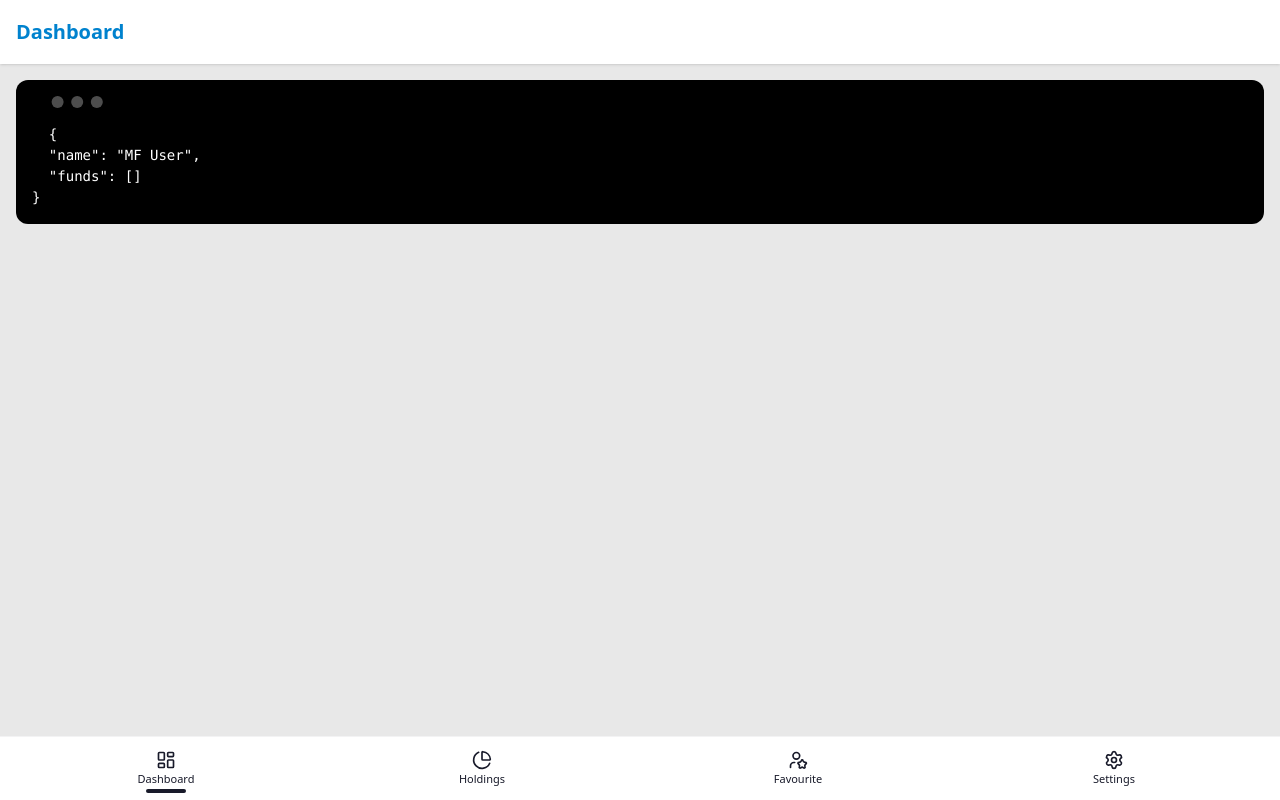
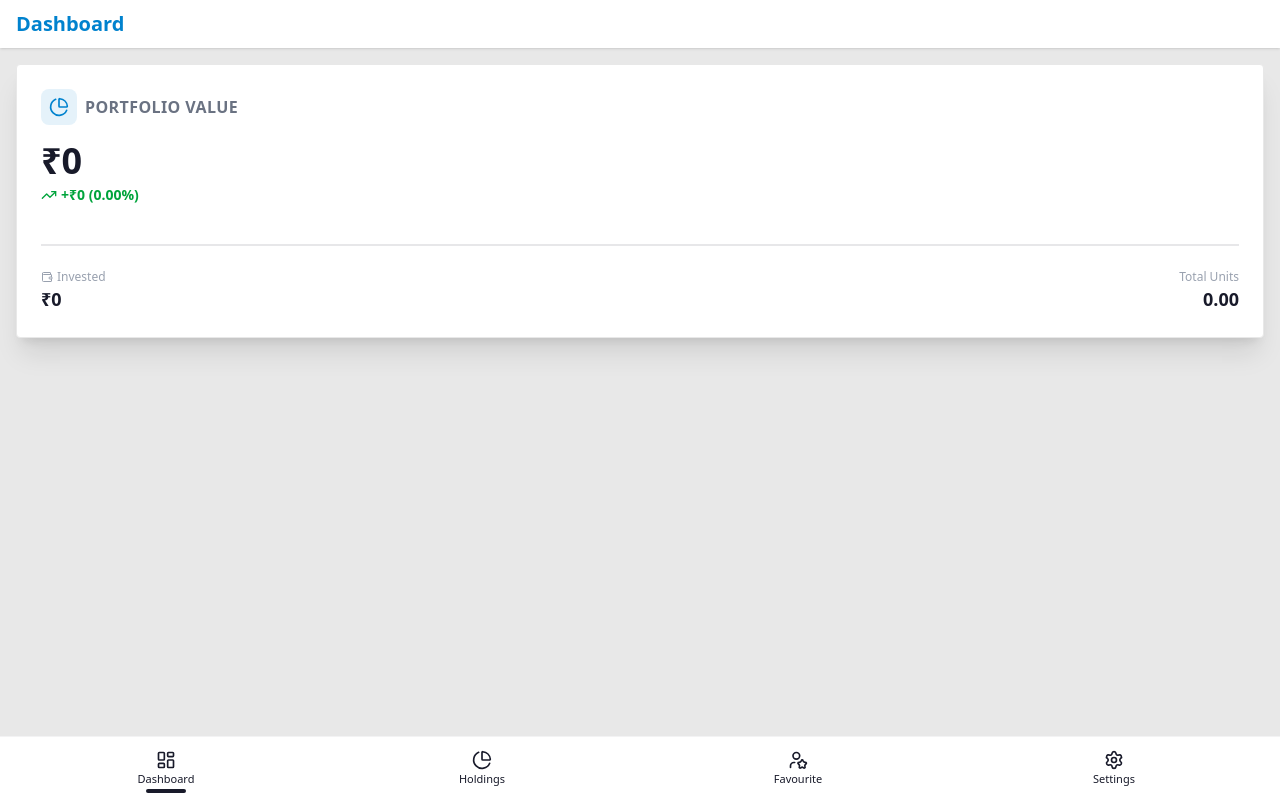
Before and after one commit to ajayg415/my-mf-app, a React (Vite) app: page / in a window 1280 px wide. Built offline with nearby package versions, Linux system fonts and the light colour scheme.

Commit message:
updated dashboard

```diff
--- a/src/components/AppLayout.jsx
+++ b/src/components/AppLayout.jsx
@@ -19,7 +19,7 @@ const MainLayout = () => {
     <section className="w-full h-screen flex flex-col bg-base-200 overflow-hidden">
 
       {/* 2. Header: 'shrink-0' ensures it never collapses. removed 'fixed' */}
-      <div className="shrink-0 z-50 bg-base-100 shadow-sm h-16 flex items-center px-4 transition-all duration-200">
+      <div className="shrink-0 z-50 bg-base-100 shadow-sm h-12 flex items-center px-4 transition-all duration-200">
         <div className="flex-1">
           <h1 className="text-xl font-bold text-primary capitalize">
             {getPageTitle(location.pathname)}
--- a/src/components/dashboard/Dashboard.jsx
+++ b/src/components/dashboard/Dashboard.jsx
@@ -1,18 +1,98 @@
+import { useMemo } from "react"; // 1. Import useMemo
 import { useSelector } from "react-redux";
+import { computeFundsSummary } from "../../utils/fundCompution";
+import { TrendingUp, TrendingDown, Wallet, PieChart } from "lucide-react";
 
 const Dashboard = () => {
   const userData = useSelector((state) => state.mf.userData);
 
+  // 2. FIX: Use useMemo instead of useState + useEffect
+  // This calculates the summary instantly whenever userData changes, without triggering a re-render.
+  const summary = useMemo(() => {
+    if (userData?.funds && userData.funds.length > 0) {
+      return computeFundsSummary(userData.funds);
+    }
+    // Return default/zero values if no data exists
+    return {
+      totalCostValue: 0,
+      totalCurrentMktValue: 0,
+      totalGainLoss: 0,
+      totalGainLossPercentage: 0,
+      totalUnits: 0,
+    };
+  }, [userData]); // Dependency: Only re-run if userData changes
+
+  // Helper: Currency Formatter
+  const formatMoney = (amount) => {
+    return new Intl.NumberFormat("en-IN", {
+      style: "currency",
+      currency: "INR",
+      maximumFractionDigits: 0,
+    }).format(amount || 0);
+  };
+
+  const isProfit = summary.totalGainLoss >= 0;
 
   return (
-    <section className="dashboard-section">
-      { userData && (
-        <div className="mockup-code p-4 rounded-xl overflow-x-auto">
-          <pre>
-            <code>{JSON.stringify(userData, null, 2)}</code>
-          </pre>
+    <section className="dashboard-section w-full">
+
+      {/* THE HOVERABLE CARD */}
+      <div className="card w-full bg-base-100 shadow-xl border border-base-200 transition-all duration-300 hover:shadow-2xl hover:scale-[1.01] cursor-default">
+        <div className="card-body p-6">
+
+          {/* Header */}
+          <div className="flex items-center gap-2 mb-2">
+            <div className="p-2 bg-primary/10 rounded-lg text-primary">
+              <PieChart size={20} />
+            </div>
+            <h2 className="card-title text-base text-gray-500 uppercase tracking-wide">
+              Portfolio Value
+            </h2>
+          </div>
+
+          {/* Main Big Number */}
+          <div className="mb-6">
+            <h1 className="text-4xl font-extrabold text-base-content">
+              {formatMoney(summary.totalCurrentMktValue)}
+            </h1>
+            <div className={`flex items-center gap-1 mt-1 text-sm font-bold ${isProfit ? "text-success" : "text-error"}`}>
+              {isProfit ? <TrendingUp size={16} /> : <TrendingDown size={16} />}
+              <span>
+                {isProfit ? "+" : ""}
+                {formatMoney(summary.totalGainLoss)} ({summary.totalGainLossPercentage.toFixed(2)}%)
+              </span>
+            </div>
+          </div>
+
+          {/* Divider */}
+          <div className="divider my-0"></div>
+
+          {/* Secondary Stats Grid */}
+          <div className="grid grid-cols-2 gap-4 mt-2">
+
+            {/* Invested Amount */}
+            <div className="flex flex-col">
+              <span className="text-xs text-gray-400 flex items-center gap-1">
+                <Wallet size={12} /> Invested
+              </span>
+              <span className="text-lg font-semibold text-base-content">
+                {formatMoney(summary.totalCostValue)}
+              </span>
+            </div>
+
+            {/* Total Units */}
+            <div className="flex flex-col text-right">
+              <span className="text-xs text-gray-400">Total Units</span>
+              <span className="text-lg font-semibold text-base-content">
+                {summary.totalUnits?.toFixed(2) || "0.00"}
+              </span>
+            </div>
+
+          </div>
+
         </div>
-      )}
+      </div>
+
     </section>
   );
 };
--- a/src/utils/fundCompution.js
+++ b/src/utils/fundCompution.js
@@ -89,3 +89,25 @@ export const formatFundData = async (data) => {
 
   return formattedData;
 };
+
+export const computeFundsSummary = (funds) => {
+  return funds.reduce(
+    (summary, fund) => {
+      summary.totalCostValue += parseFloat(fund.costValue);
+      summary.totalCurrentMktValue += fund.currentMktValue;
+      summary.totalGainLoss += fund.gainLoss;
+      summary.totalGainLossPercentage = calculateProfitLossPercentage(
+        summary.totalGainLoss,
+        summary.totalCostValue
+      );
+      return summary;
+    },
+    {
+      totalUnits: 0,
+      totalCostValue: 0,
+      totalCurrentMktValue: 0,
+      totalGainLoss: 0,
+      totalGainLossPercentage: 0
+    }
+  );
+};
```
